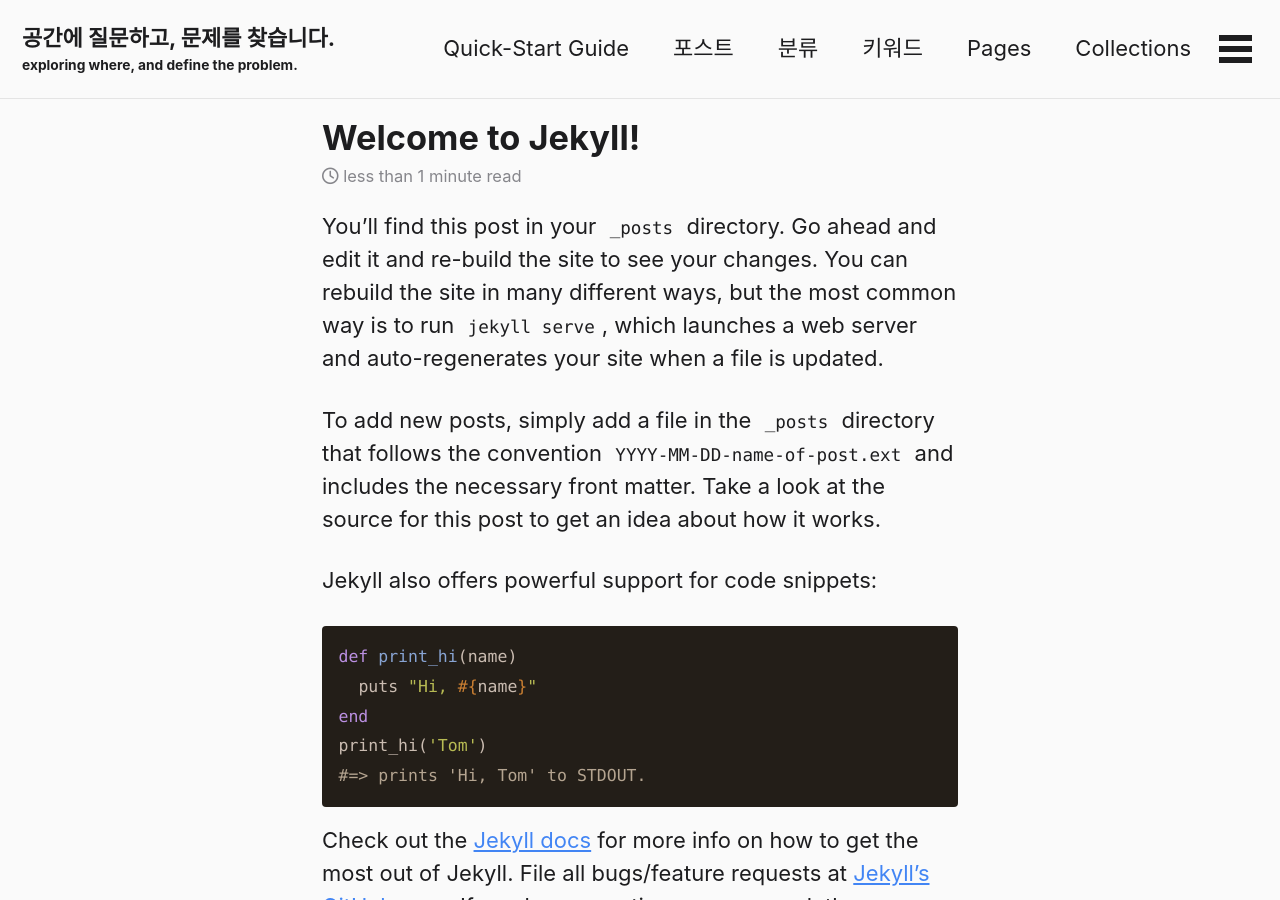
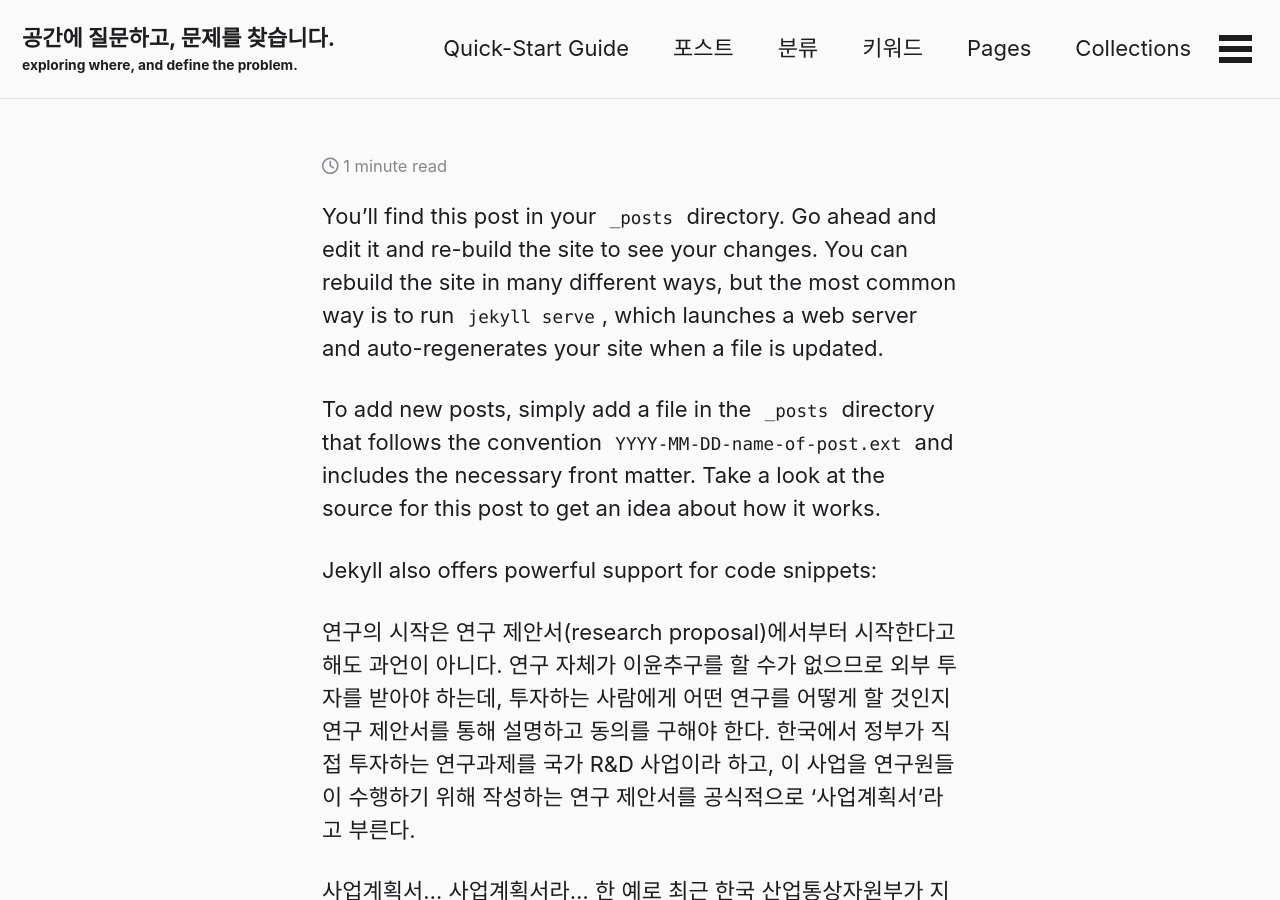
Before and after one commit to epplemint/epplemint.github.io, a Jekyll site: the page built from _posts/2020-02-24-공간에-질문하고-문제를-찾습니다.md, in a window 1280 px wide and 900 px high. Built offline with Jekyll 4.4.1, drawn with Linux system fonts in a browser that asks for light colours; cached includes are drawn as plain includes; nearby versions of some CDN libraries; some of the changed text lies outside the part shown.

Commit message:
Update 2020-02-24-공간에-질문하고-문제를-찾습니다.md

````diff
--- a/_posts/2020-02-24-공간에-질문하고-문제를-찾습니다.md
+++ b/_posts/2020-02-24-공간에-질문하고-문제를-찾습니다.md
@@ -1,11 +1,11 @@
 ---
-title:  "Welcome to Jekyll!"
-header:
+title:  "공간에 질문하고 문제를 찾습니다. exploring where, and define the problem."
+header: TEST
   teaser: "/assets/images/500x300.png"
 categories:
-  - Jekyll
+  - 분류
 tags:
-  - update
+  - 태그
 ---
 
 You'll find this post in your `_posts` directory. Go ahead and edit it and re-build the site to see your changes. You can rebuild the site in many different ways, but the most common way is to run `jekyll serve`, which launches a web server and auto-regenerates your site when a file is updated.
@@ -13,6 +13,10 @@
 To add new posts, simply add a file in the `_posts` directory that follows the convention `YYYY-MM-DD-name-of-post.ext` and includes the necessary front matter. Take a look at the source for this post to get an idea about how it works.
 
 Jekyll also offers powerful support for code snippets:
+
+연구의 시작은 연구 제안서(research proposal)에서부터 시작한다고 해도 과언이 아니다. 연구 자체가 이윤추구를 할 수가 없으므로 외부 투자를 받아야 하는데, 투자하는 사람에게 어떤 연구를 어떻게 할 것인지 연구 제안서를 통해 설명하고 동의를 구해야 한다. 한국에서 정부가 직접 투자하는 연구과제를 국가 R&D 사업이라 하고, 이 사업을 연구원들이 수행하기 위해 작성하는 연구 제안서를 공식적으로 ‘사업계획서’라고 부른다.
+
+사업계획서… 사업계획서라… 한 예로 최근 한국 산업통상자원부가 지원하는 ‘산업핵심기술개발사업’의 사업계획서의 목차를 보면 다음과 같다. (아래 내용은 연구개발 사업의 종류에 따라 다를 수도 있지만, 필자가 2007년부터 2014년까지 한국에서 경험한 연구과제 대부분은 같은 양식이었다.)
 
 ```ruby
 def print_hi(name)
````
